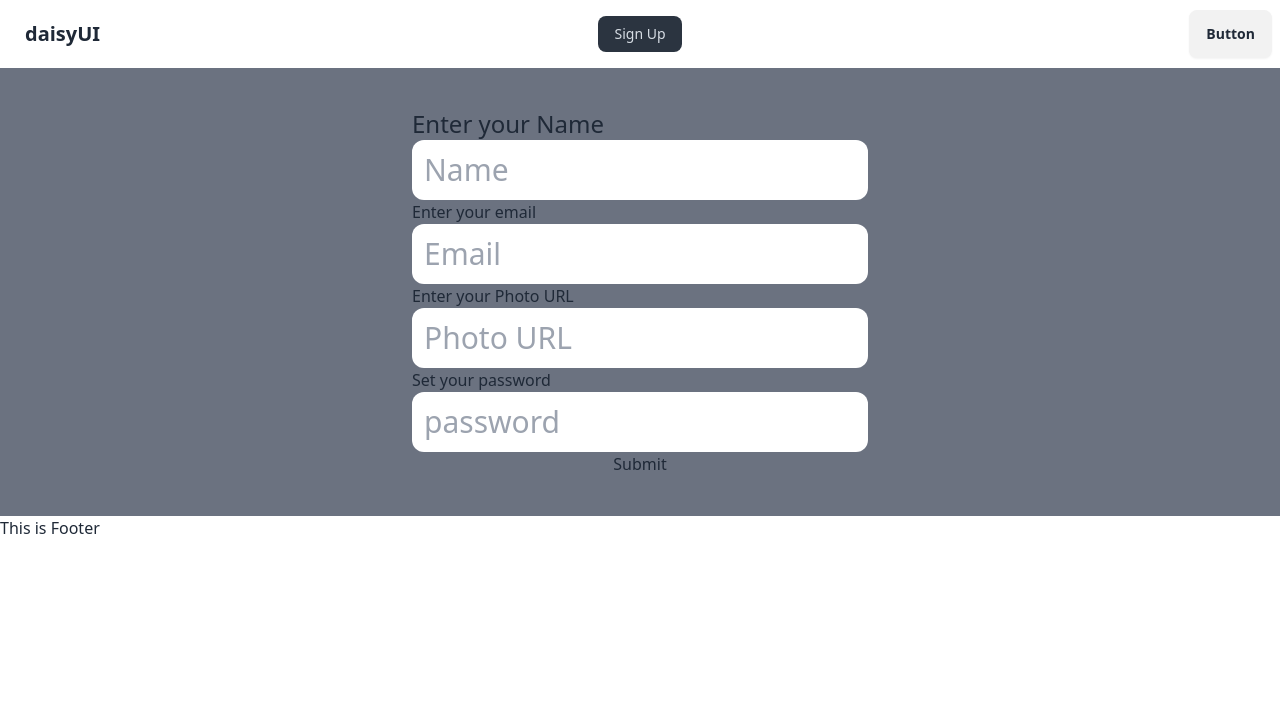
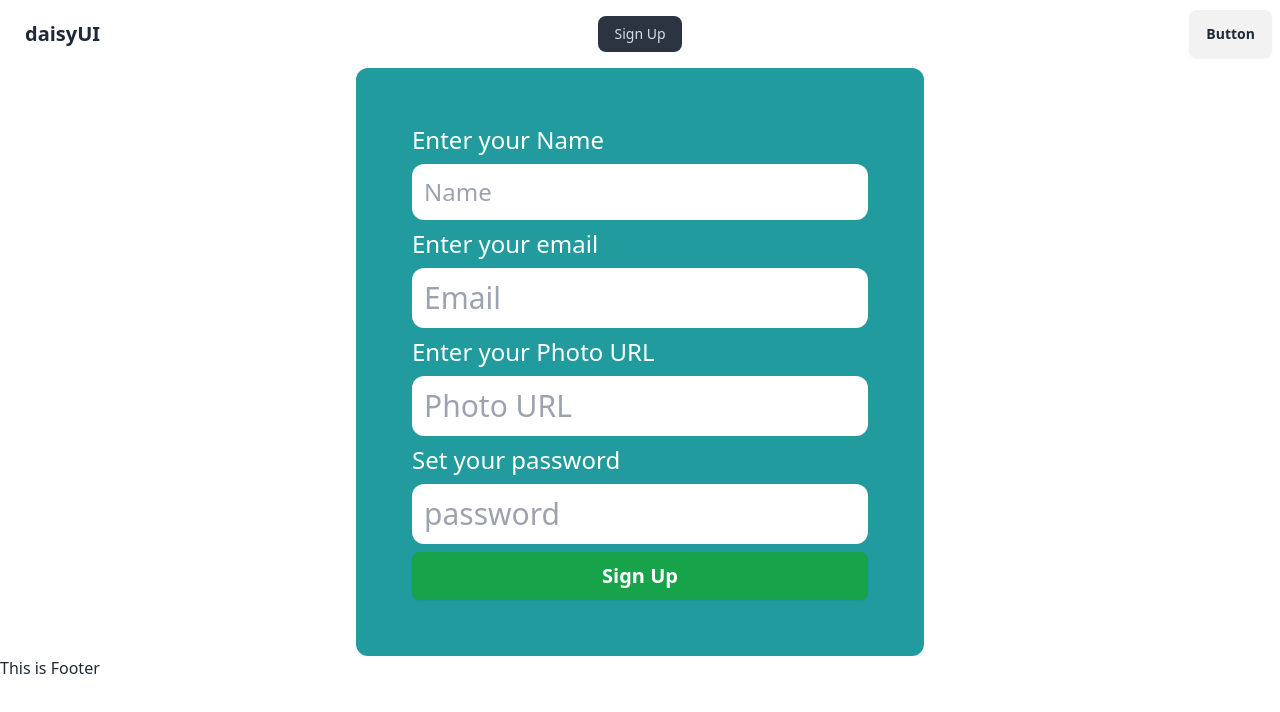
Before and after one commit to showrov4g/orchid, a React (Vite) app: page /signup in a window 1280 px wide. Shown: the top 712 px of the page. Built offline with nearby package versions, Linux system fonts and the light colour scheme.

Commit message:
Form validation setup

```diff
--- a/src/Pages/Signup.jsx
+++ b/src/Pages/Signup.jsx
@@ -11,36 +11,59 @@ const Signup = () => {
     formState: { errors },
   } = useForm();
   const onSubmit = (data) => {
-
-    const {email, password} = data;
-console.log(email, password);
-    createUser(email,password)
+    const { email, password, PhotoURL } = data;
+    console.log(email, password);
+    createUser(email, password)
       .then((result) => {
         toast.success("You have successfully create your account");
-        console.log(result);
+        console.log(result.user.metadata.creationTime);
+        const createdAt = result?.user?.metadata?.creationTime;
+        const newUser = { email, password, PhotoURL, createdAt };
+
+        fetch("https://orchid-server.vercel.app/users", {
+          method: "POST",
+          headers: {
+            "content-type": "application/json",
+          },
+          body: JSON.stringify(newUser),
+        })
+          .then((res) => res.json())
+          .then((data) => {
+            console.log(data);
+          })
+          .catch((err) => {
+            console.log(err);
+          });
       })
-   .catch(err=>{
-    toast.error(`Something went wrong ${err}`);
-   })
+      .catch((err) => {
+        toast.error(`Something went wrong ${err}`);
+      });
   };
 
   return (
-    <div className="py-10 bg-gray-500 flex justify-center items-center">
-      <form onSubmit={handleSubmit(onSubmit)} className="flex flex-col">
-        <label htmlFor="name" className="text-2xl !text-start">
+    <div className="flex justify-center items-center">
+      <form
+        onSubmit={handleSubmit(onSubmit)}
+        className="flex flex-col bg-[#219B9D] p-14 rounded-xl space-y-2"
+      >
+        <label htmlFor="name" className="text-2xl text-white">
           Enter your Name
         </label>
         <input
-          className="text-3xl p-3 rounded-xl"
+          className="text-2xl p-3 rounded-xl"
           type="text"
           placeholder="Name"
           {...register("name", { required: true })}
           aria-invalid={errors.name ? "true" : "false"}
         />
         {errors.name?.type === "required" && (
-          <p role="alert">First name is required</p>
+          <p className="text-red-600 text-xs" role="alert">
+            Name is required
+          </p>
         )}
-        <label htmlFor="email">Enter your email</label>
+        <label htmlFor="email" className="text-2xl text-white">
+          Enter your email
+        </label>
         <input
           className="text-3xl p-3 rounded-xl"
           type="email"
@@ -49,21 +72,27 @@ console.log(email, password);
           aria-invalid={errors.email ? "true" : "false"}
         />
         {errors.email?.type === "required" && (
-          <p role="alert">First name is required</p>
+          <p className="text-red-600 text-xs" role="alert">
+            Email is required
+          </p>
         )}
-        <label htmlFor="Photo url">Enter your Photo URL</label>
+        <label htmlFor="Photo url" className="text-2xl text-white">
+          Enter your Photo URL
+        </label>
         <input
           className="text-3xl p-3 rounded-xl"
           type="url"
           placeholder="Photo URL"
           {...register("PhotoURL", { required: true })}
         />
-        <label htmlFor="password">Set your password</label>
+        <label htmlFor="password" className="text-2xl text-white">
+          Set your password
+        </label>
         <input
           className="text-3xl p-3 rounded-xl"
           type="password"
           placeholder="password"
-          {...register("password", {
+          {...register("password",{ required: true } , {
             max: 10,
             min: 6,
             pattern: /^(?=.*[a-z])(?=.*[A-Z]).{6,}$/,
@@ -71,10 +100,12 @@ console.log(email, password);
           aria-invalid={errors.password ? "true" : "false"}
         />
         {errors.password?.type === "required" && (
-          <p role="alert">First name is required</p>
+          <p className="text-red-600 text-xs" role="alert">
+            Password is required
+          </p>
         )}
 
-        <input type="submit" />
+        <input className="btn bg-green-600 hover:bg-green-700 text-xl border-none text-white" type="submit" value="Sign Up"/>
       </form>
     </div>
   );
```
